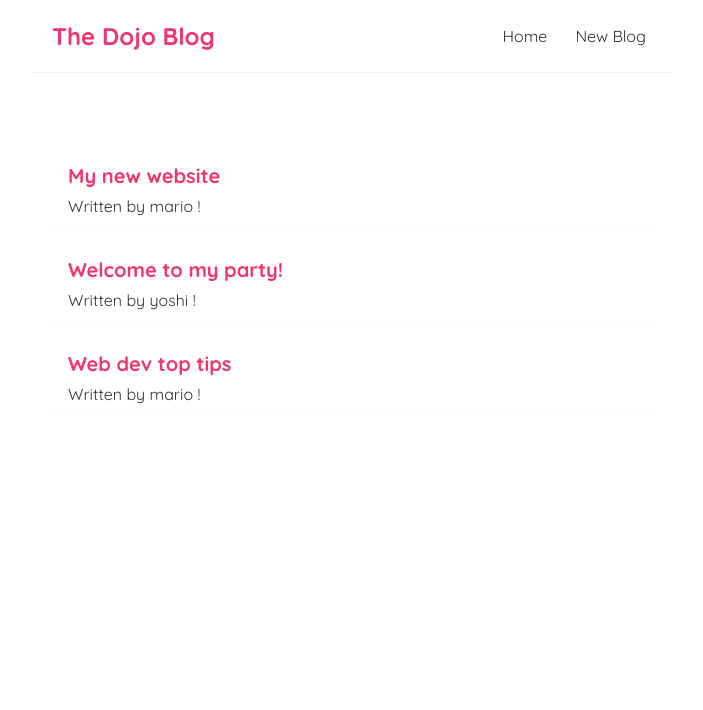
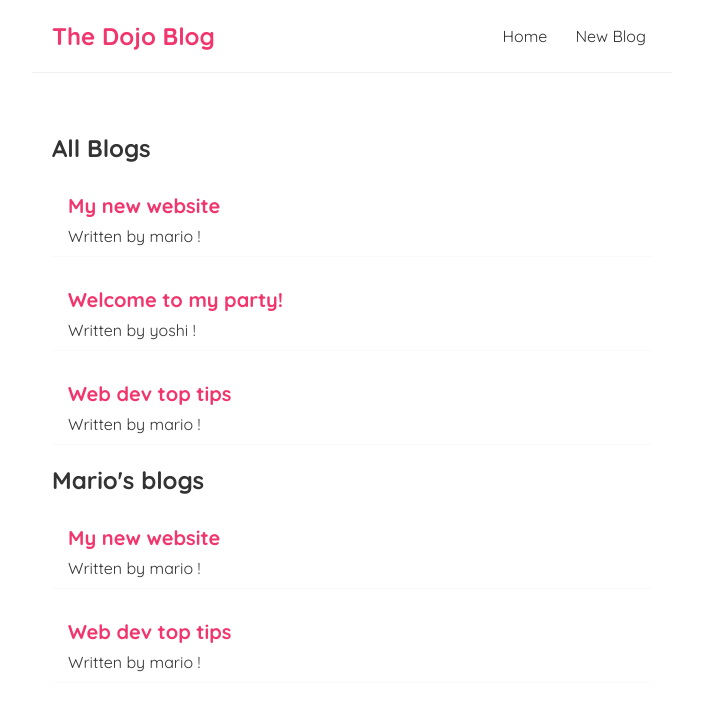
Before and after one commit to alexu101/Learning-React, a React (Create React App) app in the folder React project code along - NET Ninja/dojo-blog/: page / in a window 1280 px wide. Shown: the top 710 px of the page, without its empty margins (288-991 px from the left). Built offline with nearby package versions, Linux system fonts and the light colour scheme.

Commit message:
using props, and exploring the reusability of a piece of code

```diff
--- /dev/null
+++ b/React project code along - NET Ninja/dojo-blog/src/BlogList.js
@@ -0,0 +1,15 @@
+const BlogList = ({ blogs, title }) => {
+    return (
+        <div className="blog-list">
+            <h2>{title}</h2>
+            {blogs.map((blog) => (
+                <div className="blog-preview" key={blog.id}>
+                    <h2>{blog.title}</h2>
+                    <p>Written by {blog.author} !</p>
+                </div>
+            ))}
+        </div>
+    );
+}
+
+export default BlogList;
--- a/React project code along - NET Ninja/dojo-blog/src/Homepage.js
+++ b/React project code along - NET Ninja/dojo-blog/src/Homepage.js
@@ -1,4 +1,5 @@
 import { useState } from 'react';
+import BlogList from './BlogList';
 
 const Homepage = () => {
 
@@ -25,12 +26,8 @@
 
     return (
         <div className="home">
-            {blogs.map((blog) => (
-                <div className="blog-preview" key={blog.id}>
-                    <h2>{blog.title}</h2>
-                    <p>Written by {blog.author} !</p>
-                </div>
-            ))}
+            <BlogList blogs={blogs} title={'All Blogs'} />
+            <BlogList blogs={blogs.filter((blog) => blog.author === 'mario')} title={`Mario's blogs`} />
         </div>
     );
 }
```
